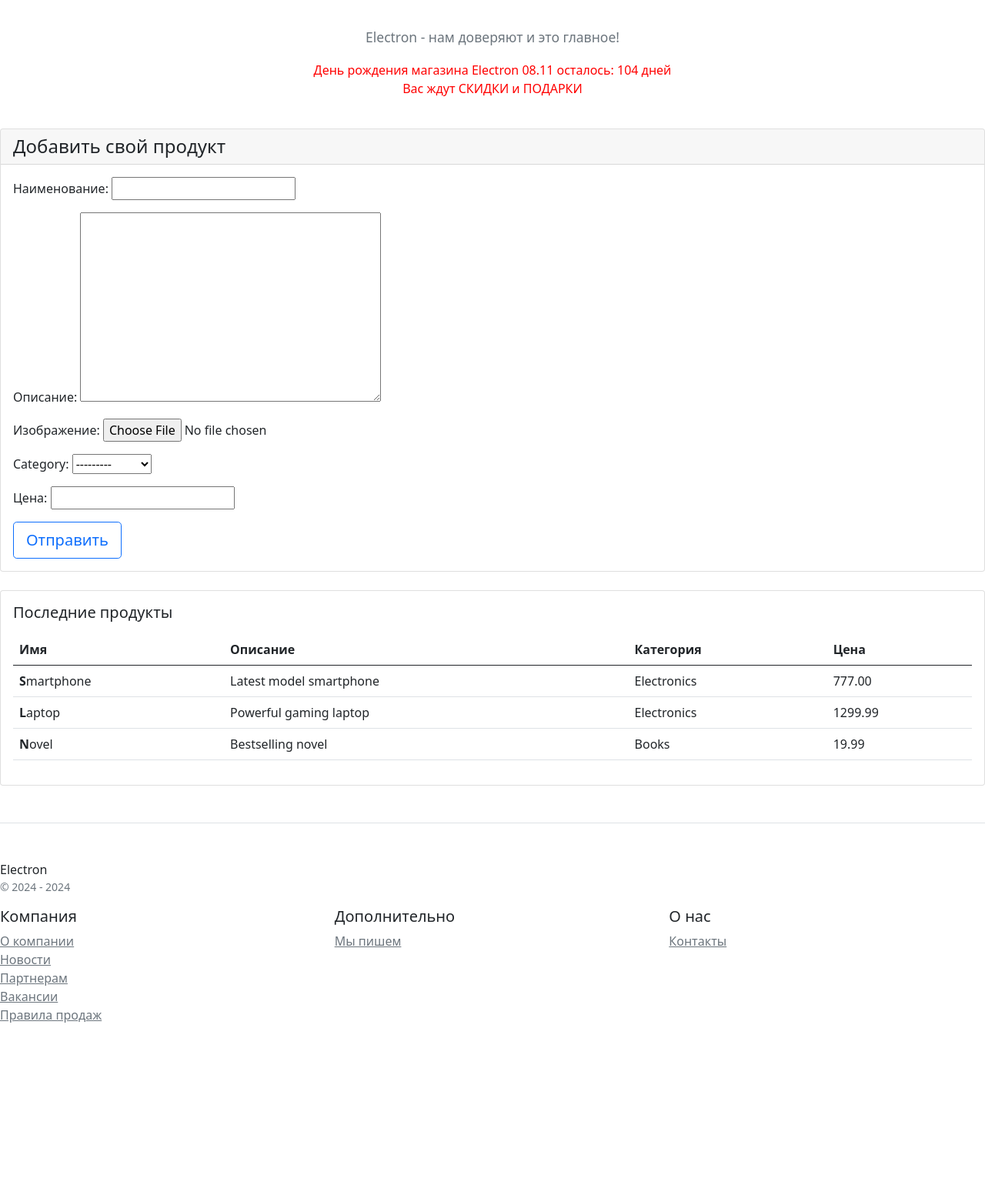
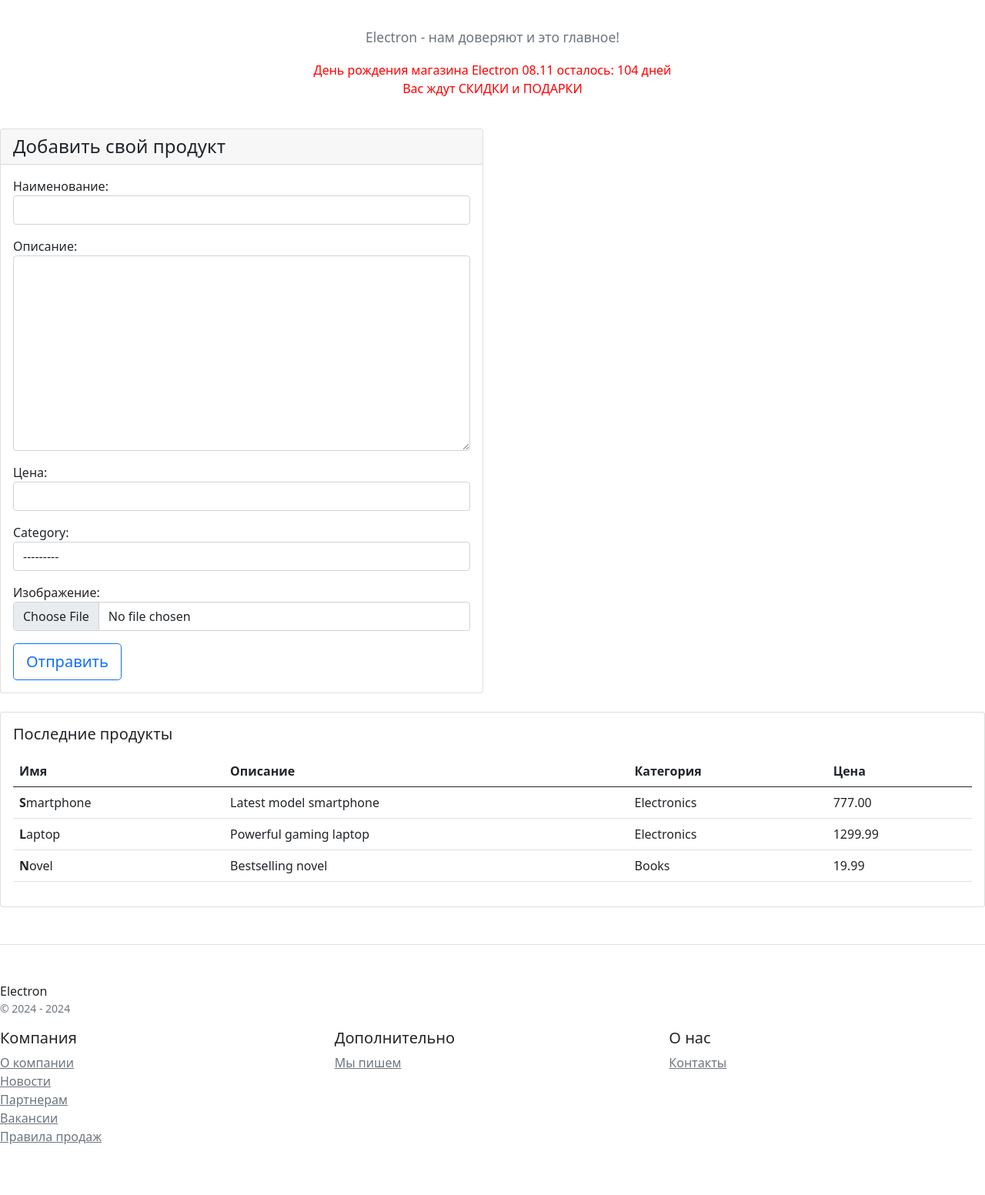
Before and after one commit to Dred85/project_online_store, a Django app: page /create/ in a window 1280 px wide. Shown: the part 316-1869 px from the top of the page at 77% size. Before the commit the page ends 1645 px from the top, so only its background shows below. Run offline with Django 5.2, Linux system fonts and the light colour scheme; data comes from the database, SQL or seed files in the repository; some libraries are stand-ins or nearby versions.

Commit message:
Add forms into view.py products

```diff
--- a/catalog/templates/main/product_form.html
+++ b/catalog/templates/main/product_form.html
@@ -2,7 +2,7 @@
 
 {% block content %}
 <div class="row text-start">
-    <div class="col-lg-12 col-md-6 col-sm-12">
+    <div class="col-lg-6 col-md-6 col-sm-12 ">
         <div class="card mb-4 box-shadow">
             <div class="card-header">
                 <h4 class="my-0 font-weight-normal">Добавить свой продукт</h4>
--- a/catalog/views.py
+++ b/catalog/views.py
@@ -16,13 +16,12 @@ from django.views.generic import (
     TemplateView,
 )
 
+
 class HomeView(ListView):
     model = Product
     template_name = 'main/home.html'
     context_object_name = 'latest_products'
     queryset = Product.objects.order_by('-created_at')[:5]
-
-
 
     def get_context_data(self, **kwargs):
         context = super().get_context_data(**kwargs)
@@ -31,14 +30,16 @@ class HomeView(ListView):
         context['nums'] = [2, 3]
         return context
 
+
 class ProductListView(ListView):
     model = Product
     template_name = 'main/product_list.html'
 
+
 class ProductCreateView(CreateView):
     model = Product
+    form_class = ProductForm
     template_name = 'main/product_form.html'
-    fields = ('name', 'description', 'image', 'category', 'price')
     success_url = reverse_lazy('catalog:product_list')
 
     def get_context_data(self, **kwargs):
@@ -56,17 +57,16 @@ class ProductCreateView(CreateView):
 
 class ProductUpdateView(UpdateView):
     model = Product
+    form_class = ProductForm
     template_name = 'main/product_form.html'
-    fields = ('name', 'description', 'image', 'category', 'price')
     success_url = reverse_lazy('catalog:product_list')
 
-    def get_success_url(self):
-        return reverse('catalog:product_detail')
 
 class ProductDeleteView(DeleteView):
     model = Product
     template_name = 'main/product_confirm_delete.html'
     success_url = reverse_lazy('catalog:product_list')
+
 
 class ContactView(CreateView):
     model = Contact
@@ -128,6 +128,7 @@ class CatalogView(ListView):
     def get_paginator(self, queryset, per_page):
         return Paginator(queryset, per_page)
 
+
 class ProductDetailView(DetailView):
     model = Product
     template_name = 'main/product_detail.html'
```
